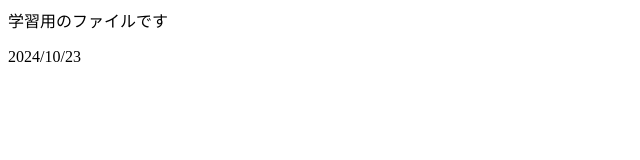
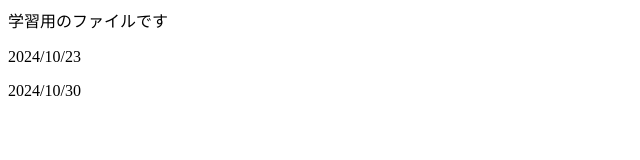
Before and after one commit to nenesatou/20241023, a plain HTML site: page index.html in a window 1280 px wide. Shown: the full height of the page, 0-640 px from the left. Drawn offline with Linux system fonts and the light colour scheme.

Commit message:
日付ついか

```diff
--- a/index.html
+++ b/index.html
@@ -6,4 +6,5 @@
 <body>
     <p>学習用のファイルです</p>
     <p>2024/10/23</p>
+    <p>2024/10/30</p>
 </html>
```
